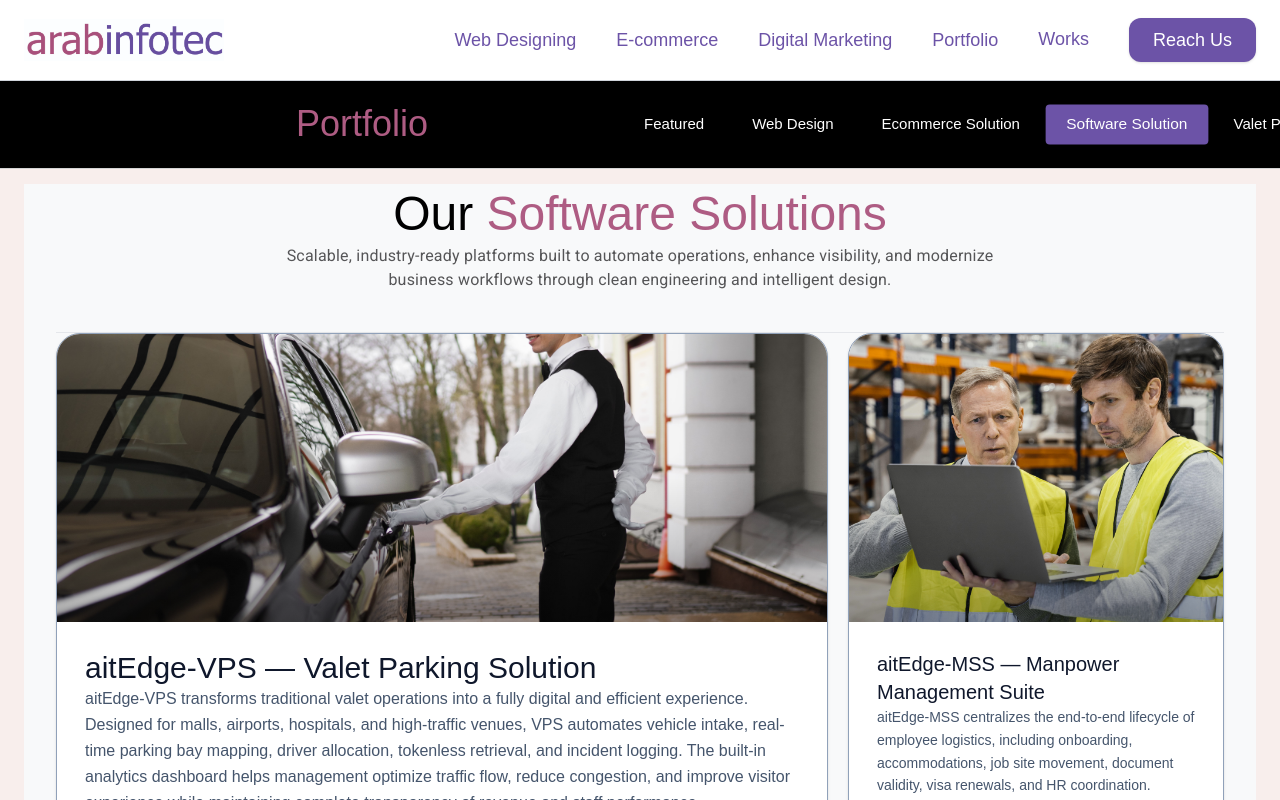
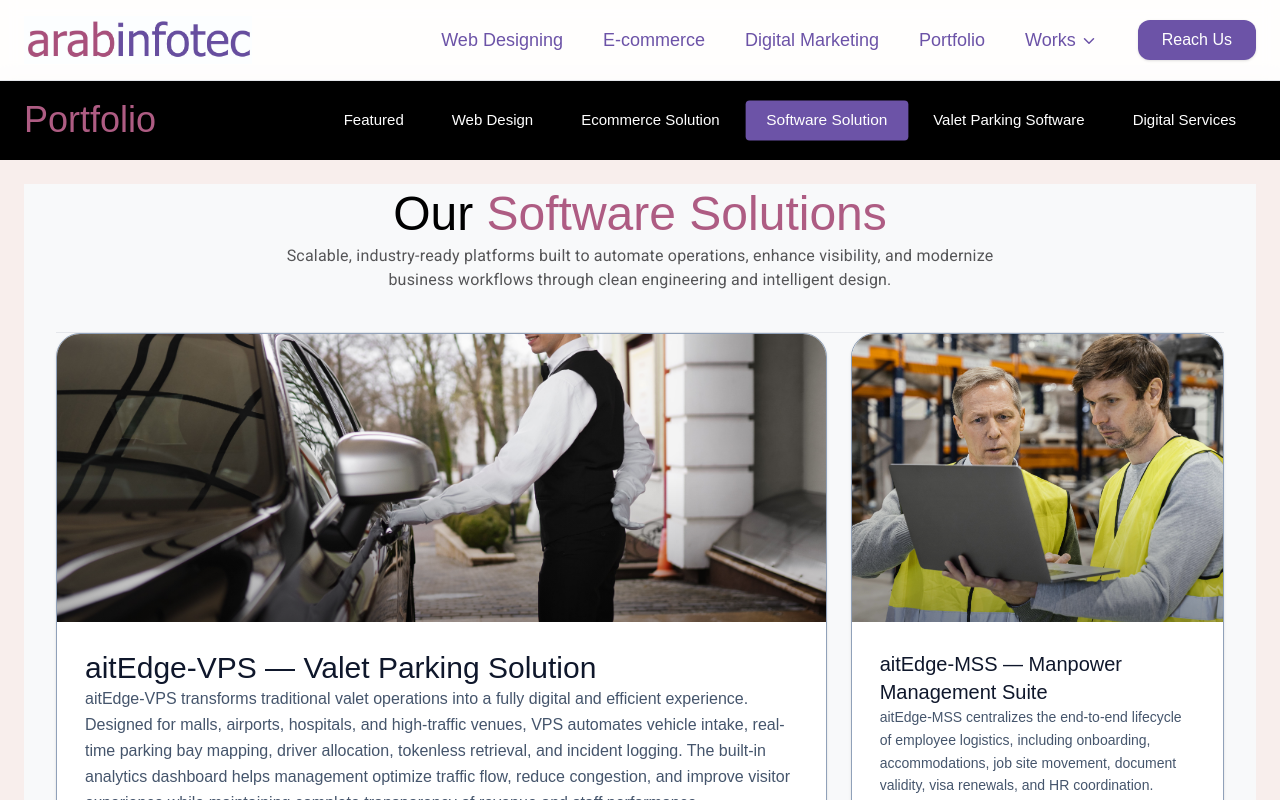
Before and after one commit to alen899-my/arabinfotech, a Next.js app: page /portfolio/work-software in a window 1280 px wide. Shown: the top 800 px of the page. Built offline with nearby package versions, Linux system fonts and the light colour scheme; a web font is replaced by a local one.

Commit message:
portfolio done

```diff
--- a/app/digitalmarketing/page.jsx
+++ b/app/digitalmarketing/page.jsx
@@ -204,7 +204,7 @@ export default function Page() {
         shadow-sm
       "
     >
-      <LuSearch className="text-[#ae5c83] text-2xl sm:text-3xl mb-2 sm:mb-4" />
+      <LuSearch className="text-[#ae5c83] text-2xl sm:text-2xl mb-2 sm:mb-4" />
       <h3 className="text-gray-700 text-lg sm:text-xl uppercase tracking-wide mt-1 momo-font">
         Search Engine Optimization (SEO)
       </h3>
--- a/app/portfolio/TabBar.jsx
+++ b/app/portfolio/TabBar.jsx
@@ -16,7 +16,11 @@ export default function TabBar({ mobileOnly = false, desktopOnly = false }) {
     { label: "Digital Services", href: "/portfolio/work-digital" },
   ];
 
-  // ------------------ MOBILE SELECT ------------------
+  const isActive = (href) => pathname.startsWith(href);
+
+  /* -------------------------------------------------------
+     MOBILE SELECT (NO HAMBURGER)
+  -------------------------------------------------------- */
   if (mobileOnly) {
     return (
       <div className="relative w-[65vw] min-w-[180px]">
@@ -24,46 +28,41 @@ export default function TabBar({ mobileOnly = false, desktopOnly = false }) {
           value={pathname}
           onChange={(e) => router.push(e.target.value)}
           className="
-          w-full momo-font
-          bg-white border border-neutral-300 rounded-md shadow-sm
+            w-full momo-font bg-white border border-neutral-300 rounded-md shadow-sm
             py-2.5 px-4 pr-10 text-sm text-black
             focus:outline-none focus:ring-2 focus:ring-[#6c53a7] focus:border-[#6c53a7]
             appearance-none
           "
         >
           {tabs.map((tab) => (
-          <option key={tab.href} value={tab.href} className="momo-font">
+            <option key={tab.href} value={tab.href}>
               {tab.label}
             </option>
           ))}
         </select>
 
-      {/* Custom dropdown arrow */}
-      <span
-        className="
-          pointer-events-none
-          absolute right-4 top-1/2 -translate-y-1/2
-          text-neutral-600 text-xs
-        "
-      >
+        {/* Dropdown Arrow */}
+        <span className="pointer-events-none absolute right-4 top-1/2 -translate-y-1/2 text-neutral-600 text-xs">
           ▼
         </span>
       </div>
     );
   }
 
-
+  /* -------------------------------------------------------
+     DESKTOP VIEW (Original styling kept)
+  -------------------------------------------------------- */
   if (desktopOnly) {
     return (
       <div className="w-full bg-transparent">
-      <div className="max-w-7xl mx-auto px-4 md:px-6">
-       <div className="max-w-7xl mx-auto px-4 md:px-6  flex items-center justify-between gap-45">
-         <p className="text-[#ae5c83] text-4xl momo-font ml-56">Portfolio</p>
-        <nav className="flex gap-2 items-center h-14 ml-4">
-          {tabs.map((tab) => {
-            const isActive = pathname.startsWith(tab.href);
+        <div className="max-w-7xl mx-auto px-4 md:px-6 h-20 flex items-center justify-between">
 
-            return (
+          {/* Left Title */}
+          <p className="text-[#ae5c83] text-4xl momo-font">Portfolio</p>
+
+          {/* Desktop Tabs */}
+          <nav className="flex gap-2 items-center">
+            {tabs.map((tab) => (
               <Link
                 key={tab.href}
                 href={tab.href}
@@ -71,7 +70,7 @@ if (desktopOnly) {
                   px-5 py-2 rounded momo-font text-[15px]
                   transition-all duration-200 whitespace-nowrap
                   ${
-                    isActive
+                    isActive(tab.href)
                       ? "bg-[#6c53a7] text-white shadow-md scale-[1.03]"
                       : "text-white hover:text-[#6c53a7]"
                   }
@@ -79,16 +78,12 @@ if (desktopOnly) {
               >
                 {tab.label}
               </Link>
-            );
-          })}
+            ))}
           </nav>
-
-     </div>
         </div>
       </div>
     );
   }
 
-
   return null;
 }
--- a/app/portfolio/layout.jsx
+++ b/app/portfolio/layout.jsx
@@ -14,32 +14,16 @@ export default function PortfolioLayout({ children }) {
       <body className="bg-neutral-950 text-white">
 
 
-        <header
-  className="
-    w-full
-    bg-black
-    border-b border-neutral-300
-  fixed top-0 z-40
-    mt-20
-    px-6 py-4
-    flex flex-col sm:flex-row       /* 👉 mobile = column, desktop = row */
-    sm:items-center sm:justify-between
-    gap-3                            /* space between title + select on mobile */
-  "
->
-  {/* TITLE */}
-
-
-  {/* DESKTOP TABS (Same line) */}
-  <div className="hidden sm:block">
+<header className="fixed top-20 bg-black  left-0 w-full z-40">
+  <div className="sm:block hidden">
     <TabBar desktopOnly />
   </div>
 
-  {/* MOBILE SELECT (2nd row) */}
-  <div className="sm:hidden w-full">
+  <div className="sm:hidden block px-6 py-4 bg-black border-b border-neutral-300">
     <TabBar mobileOnly />
   </div>
 </header>
+
 
 
         {/* PAGE CONTENT */}
--- a/app/portfolio/work-digital/page.jsx
+++ b/app/portfolio/work-digital/page.jsx
@@ -98,8 +98,9 @@ export default function MagazineCollage() {
 
             {/* HOVER OVERLAY */}
             <div className="
-              absolute inset-0 bg-black/60 opacity-0
-              group-hover:opacity-100 transition-all duration-300
+  absolute inset-0 bg-black/60
+  opacity-100 md:opacity-0 md:group-hover:opacity-100
+  transition-all duration-300
   flex flex-col justify-end p-5
 ">
   <h3 className="text-white text-lg font-semibold">
@@ -109,6 +110,7 @@ export default function MagazineCollage() {
     {item.type}
   </p>
 </div>
+
           </div>
         ))}
       </div>
--- a/app/portfolio/work-software/page.jsx
+++ b/app/portfolio/work-software/page.jsx
@@ -79,7 +79,7 @@ const SoftwarePage = () => {
         <div className="flex flex-col md:flex-row md:items-end justify-between border-b border-gray-200 pb-6">
           <div className="max-w-3xl mx-auto text-center">
             <h2 className="text-4xl md:text-5xl font-bold momo-font text-[#ae5c83] leading-tight ">
-         <span className="text-black">Our</span>  Software Solutions
+              <span className="text-black">Our</span> Software Solutions
             </h2>
             <p className="roboto-text">
               Scalable, industry-ready platforms built to automate operations, enhance visibility, and modernize business workflows through clean engineering and intelligent design.
@@ -87,12 +87,13 @@ const SoftwarePage = () => {
           </div>
         </div>
 
-        {/* GRID */}
-        <div className="grid grid-cols-1 md:grid-cols-3 gap-5">
+        {/* GRID (UPDATED FOR RESPONSIVENESS) */}
+        <div className="grid grid-cols-1 sm:grid-cols-2 lg:grid-cols-3 gap-6">
           {PROJECTS.map((item, i) => (
             <ProductCard key={i} item={item} />
           ))}
         </div>
+
       </div>
     </section>
   );
@@ -129,8 +130,8 @@ const ProductCard = ({ item }) => {
         ${isVisible ? "opacity-100 translate-y-0" : "opacity-0 translate-y-6"}
       `}
     >
-      {/* IMAGE */}
-      <div className="relative w-full h-60 md:h-72 overflow-hidden">
+      {/* IMAGE (UPDATED HEIGHT FOR MOBILE) */}
+      <div className="relative w-full h-52 sm:h-60 md:h-72 overflow-hidden">
         <Image
           src={item.image}
           alt={item.title}
@@ -149,7 +150,7 @@ const ProductCard = ({ item }) => {
       {/* TEXT */}
       <div className="p-6 md:p-7">
         <h3
-          className={`font-bold momo-font text-slate-900  transition-colors ${
+          className={`font-bold momo-font text-slate-900 transition-colors ${
             item.isHero ? "text-2xl md:text-3xl" : "text-xl"
           }`}
         >
@@ -157,9 +158,14 @@ const ProductCard = ({ item }) => {
         </h3>
 
        <p
-          className={`text-slate-600 leading-relaxed ${
-            item.isHero ? "text-[15px] md:text-[16px] line-clamp-5" : "text-sm line-clamp-8"
-          }`}
+  className={`
+    text-slate-600 leading-relaxed
+    ${
+      item.isHero
+        ? "text-[14px] sm:text-[15px] md:text-[16px] line-clamp-none sm:line-clamp-6"
+        : "text-xs sm:text-sm line-clamp-none sm:line-clamp-7"
+    }
+  `}
 >
   {item.description}
 </p>
--- a/components/NavBar.jsx
+++ b/components/NavBar.jsx
@@ -1,174 +1,168 @@
 "use client";
 
-import React, { useState, useEffect, useRef } from "react";
-import { Menu, X } from "lucide-react";
-import lo from "@/public/lo.jpg";
+import React, { useState, useRef, useEffect } from "react";
 import Image from "next/image";
 import Link from "next/link";
+import { Menu, X, ChevronDown } from "lucide-react";
 import { usePathname } from "next/navigation";
+import lo from "@/public/lo.jpg";
 
-const NavBar = () => {
+export default function NavBar() {
   const pathname = usePathname();
-  const [open, setOpen] = useState(false);
-  const [dropdown, setDropdown] = useState(false);
+  const [mobileOpen, setMobileOpen] = useState(false);
+  const [dropdownOpen, setDropdownOpen] = useState(false);
   const dropdownRef = useRef(null);
 
-  const isActive = (path) => pathname === path;
+  const isActive = (p) => pathname === p;
 
+  // close dropdown on outside click
   useEffect(() => {
-    function handleClickOutside(e) {
+    const handler = (e) => {
       if (dropdownRef.current && !dropdownRef.current.contains(e.target)) {
-        setDropdown(false);
+        setDropdownOpen(false);
       }
-    }
-    document.addEventListener("mousedown", handleClickOutside);
-    return () => document.removeEventListener("mousedown", handleClickOutside);
+    };
+    document.addEventListener("mousedown", handler);
+    return () => document.removeEventListener("mousedown", handler);
   }, []);
 
-  const menuItems = [
-    { name: "Web Designing", path: "/webdesigning" },
-    { name: "E-commerce", path: "/ecommerce" },
-    { name: "Digital Marketing", path: "/digitalmarketing" },
-    {name:"Portfolio",path:"/portfolio/featured"}
+  const LINKS = [
+    { label: "Web Designing", href: "/webdesigning" },
+    { label: "E-commerce", href: "/ecommerce" },
+    { label: "Digital Marketing", href: "/digitalmarketing" },
+    { label: "Portfolio", href: "/portfolio/featured" },
+  ];
+
+  const WORKS = [
+    { label: "Web Projects", href: "/works/web" },
+    { label: "UI/UX Designs", href: "/works/uiux" },
+    { label: "Apps", href: "/works/apps" },
   ];
 
   return (
-    <nav className="fixed top-0 left-0 w-full bg-white backdrop-blur-md z-50 border-b border-gray-300">
+    <nav className="fixed top-0 left-0 w-full z-50 bg-white/90 backdrop-blur border-b border-gray-200">
       <div className="max-w-7xl mx-auto px-4 md:px-6 h-20 flex items-center justify-between">
 
         {/* LOGO */}
-        <Link href="/" className="flex items-center ">
+        <Link href="/" className="flex items-center">
           <Image
             src={lo}
             alt="Logo"
-             width={200}
-             height={80}
-             className="object-contain cursor-pointer h-20 "
+            width={165}
+            height={50}
+            className="h-12 w-auto object-contain"
             priority
           />
-
         </Link>
 
         {/* DESKTOP MENU */}
-        <ul className="hidden md:flex gap-10 text-lg font-medium items-center">
+        <div className="hidden md:flex items-center gap-10">
+          {LINKS.map((item, i) => (
+            <Link
+              key={i}
+              href={item.href}
+              className={`relative momo-font text-lg transition ${
+                isActive(item.href)
+                  ? "text-[#ae5c83] font-semibold"
+                  : "text-[#6c53a7] hover:text-[#ae5c83]"
+              }`}
+            >
+              {item.label}
 
-          {menuItems.map((item, idx) => (
-            <li key={idx}>
-              <Link
-                href={item.path}
-                className={`
-                  group cursor-pointer relative momo-font
-                  ${isActive(item.path) ? "text-[#ae5c83] font-semibold" : "text-[#6c53a7]"}
-                `}
-              >
-                {item.name}
-
-                {/* underline effect */}
+              {/* Animated underline */}
               <span
-                  className={`
-                    absolute left-0 -bottom-1  h-[2px] bg-[#ae5c83] transition-all duration-300
-                    ${isActive(item.path) ? "w-full" : "w-0 group-hover:w-full"}
-                  `}
+                className={`absolute left-0 -bottom-1 h-[2px] bg-[#ae5c83] transition-all duration-300
+                ${isActive(item.href) ? "w-full" : "w-0 group-hover:w-full"}`}
               ></span>
             </Link>
-            </li>
           ))}
 
           {/* WORKS DROPDOWN */}
-          <li
-            className="relative group cursor-pointer text-[#6c53a7] momo-font"
+          <div
+            className="relative"
             ref={dropdownRef}
-            onMouseEnter={() => setDropdown(true)}
-            onMouseLeave={() => setDropdown(false)}
+            onMouseEnter={() => setDropdownOpen(true)}
+            onMouseLeave={() => setDropdownOpen(false)}
           >
-            <span className="relative">
+            <button className="flex items-center gap-1 text-[#6c53a7] hover:text-[#ae5c83] momo-font text-lg transition">
               Works
-              <span
-                className="
-                  block h-[2px] bg-[#ae5c83] scale-x-0
-                  group-hover:scale-x-100 transition-transform duration-300
-                "
-              ></span>
-            </span>
+              <ChevronDown size={18} className="mt-[2px]" />
+            </button>
 
-            {dropdown && (
-              <ul
-                className="absolute top-10 left-0 w-48 bg-white shadow-xl border border-black/10
-                rounded-xl py-3 z-50 animate-fadeIn"
+            {/* Dropdown */}
+            {dropdownOpen && (
+              <div className="absolute top-10 left-0 w-56 bg-white rounded-xl shadow-lg border border-black/10 py-3 animate-fadeIn">
+                {WORKS.map((w, i) => (
+                  <Link
+                    key={i}
+                    href={w.href}
+                    className="block px-5 py-2 text-[#6c53a7] hover:bg-gray-100 hover:text-[#ae5c83] momo-font transition"
                   >
-                <li className="px-4 py-2 hover:bg-gray-100 cursor-pointer">Web Projects</li>
-                <li className="px-4 py-2 hover:bg-gray-100 cursor-pointer">UI/UX Designs</li>
-                <li className="px-4 py-2 hover:bg-gray-100 cursor-pointer">Apps</li>
-              </ul>
+                    {w.label}
+                  </Link>
+                ))}
+              </div>
             )}
-          </li>
+          </div>
 
-          {/* Button */}
-          <li>
-            <button
-              className="
-                bg-[#6c53a7] text-white px-6 py-2 rounded-xl shadow
-                hover:bg-[#5b4390] active:scale-95 transition  momo-font
-              "
-            >
+          {/* BUTTON */}
+          <Link href="/contact">
+            <button className="px-6 py-2 bg-[#6c53a7] text-white rounded-xl shadow hover:bg-[#5b4390] transition active:scale-95 momo-font">
               Reach Us
             </button>
-          </li>
-        </ul>
+          </Link>
+        </div>
 
-        {/* MOBILE MENU BUTTON */}
-        <button
-          className="md:hidden text-[#6c53a7]"
-          onClick={() => setOpen(!open)}
-        >
-          {open ? <X size={28} /> : <Menu size={28} />}
+        {/* MOBILE MENU TOGGLE */}
+        <button className="md:hidden text-[#6c53a7]" onClick={() => setMobileOpen(!mobileOpen)}>
+          {mobileOpen ? <X size={30} /> : <Menu size={30} />}
         </button>
       </div>
 
       {/* MOBILE MENU */}
-      {open && (
+      {mobileOpen && (
         <div className="md:hidden bg-white shadow-xl border-t border-black/10 animate-slideDown">
-          <ul className="flex flex-col gap-6 p-6 text-lg font-medium text-[#6c53a7]">
+          <div className="flex flex-col gap-6 p-6 text-lg text-[#6c53a7] momo-font">
 
-            {menuItems.map((item, idx) => (
-              <li key={idx}>
+            {LINKS.map((item, i) => (
               <Link
-                  href={item.path}
-                  onClick={() => setOpen(false)}
-                  className={`
-                    block py-1
-                    ${isActive(item.path) ? "text-[#ae5c83] font-semibold momo-font" : "momo-font"}
-                  `}
+                key={i}
+                href={item.href}
+                onClick={() => setMobileOpen(false)}
+                className={`${
+                  isActive(item.href) ? "text-[#ae5c83] font-semibold" : ""
+                }`}
               >
-                  {item.name}
+                {item.label}
               </Link>
-              </li>
             ))}
 
-            {/* Works Dropdown in Mobile */}
-            <li className="flex flex-col">
-              <span className="font-semibold">Works</span>
-              <ul className="ml-4 mt-2 space-y-2">
-                <li className="hover:text-violet-500 momo-font">Web Projects</li>
-                <li className="hover:text-violet-500 momo-font">UI/UX Designs</li>
-                <li className="hover:text-violet-500 momo-font">Apps</li>
-              </ul>
-            </li>
+            {/* MOBILE DROPDOWN */}
+            <div>
+              <p className="font-semibold">Works</p>
+              <div className="ml-4 mt-2 space-y-2">
+                {WORKS.map((w, i) => (
+                  <Link
+                    key={i}
+                    href={w.href}
+                    onClick={() => setMobileOpen(false)}
+                    className="block hover:text-violet-500"
+                  >
+                    {w.label}
+                  </Link>
+                ))}
+              </div>
+            </div>
 
-            <button
-              className="
-                bg-[#6c53a7] text-white px-5 py-2 rounded-xl shadow
-                hover:bg-[#5b4390] active:scale-95 transition
-              "
-            >
+            {/* CTA BUTTON */}
+            <Link href="/contact">
+              <button className="w-full bg-[#6c53a7] text-white py-2 rounded-xl shadow hover:bg-[#5b4390] transition active:scale-95">
                 Reach Us
               </button>
-
-          </ul>
+            </Link>
+          </div>
         </div>
       )}
     </nav>
   );
-};
-
-export default NavBar;
+}
```
Lines whose indentation alone changed are shown as unchanged.
